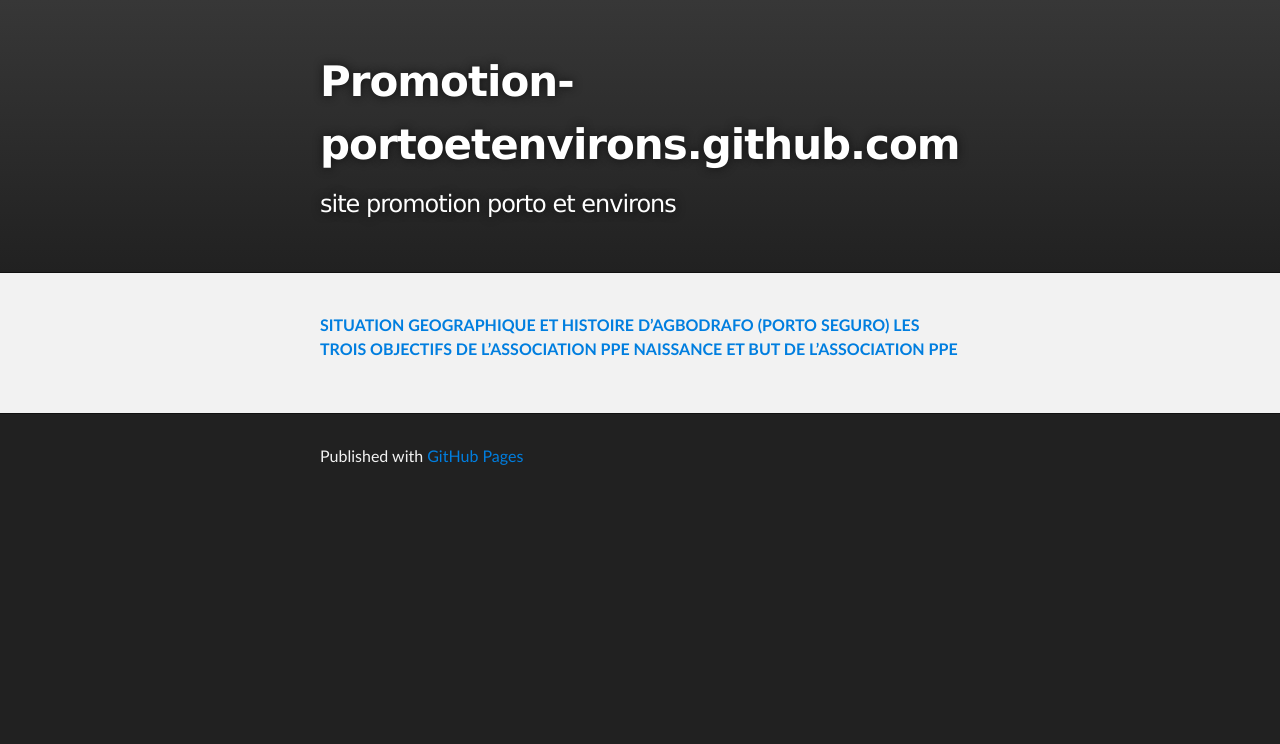
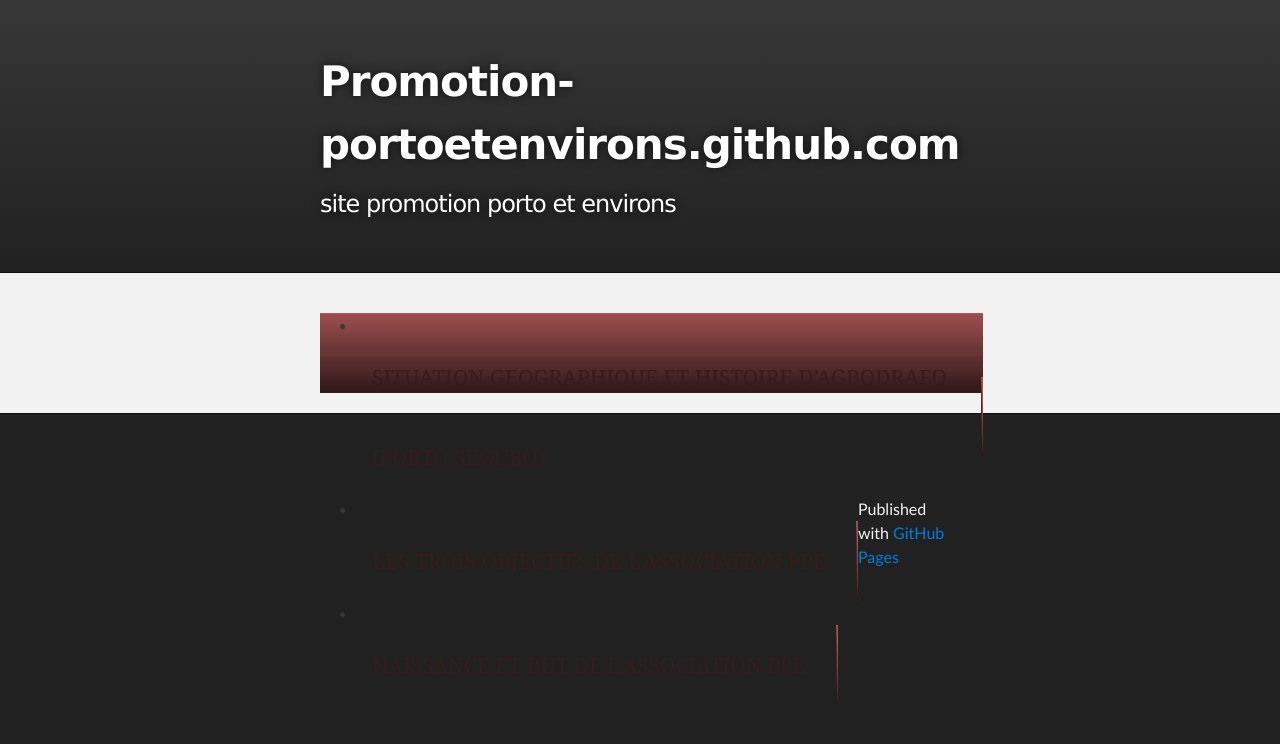
Before and after one commit to promotion-portoetenvirons/promotion-portoetenvirons.github.com, a Jekyll site: the page built from index.html, in a window 1280 px wide. Shown: the top 744 px of the page. Built offline with Jekyll 4.4.1, drawn with Linux system fonts in a browser that asks for light colours; Markdown is read by kramdown in place of the engine named in the settings.

Commit message:
mise en place menu

```diff
--- a/_layouts/default.html
+++ b/_layouts/default.html
@@ -7,6 +7,7 @@
     <meta name="description" content="Promotion-portoetenvirons.github.com : site promotion porto et environs" />
     <link rel="stylesheet" type="text/css" media="screen" href="/stylesheets/stylesheet.css" />
     <link rel="stylesheet" type="text/css" media="screen, projection" href="/stylesheets/screen.css" />
+	<link rel="stylesheet" type="text/css" media="screen, projection" href="/stylesheets/menu.css" />
   </head>
 
   <body>
--- a/index.html
+++ b/index.html
@@ -4,8 +4,8 @@ title: promotion porto et environs
 ---
 
 
-<div class="title">
+<ul>
 		{% for post in site.posts %}
-		<a href="{{ post.url }}">{{ post.title }}</a>
+		<li><a href="{{ post.url }}">{{ post.title }}</a></li>
 		{% endfor %}
-</div>
+</ul>
--- /dev/null
+++ b/stylesheets/menu.css
@@ -0,0 +1,30 @@
+ul {
+list-style-type: none;
+background-image: url(/images/navi_bg.png);
+height: 80px;
+width: 663px;
+margin: auto;
+}
+
+
+li {
+float: left;
+}
+
+ul a {
+background-image: url(/images/navi_bg_divider.png);
+background-repeat: no-repeat;
+background-position: right;
+padding-right: 32px;
+padding-left: 32px;
+display: block;
+line-height: 80px;
+text-decoration: none;
+font-family: Georgia, "Times New Roman", Times, serif;
+font-size: 21px;
+color: #371C1C;
+}
+
+ul a:hover {
+color: #FFF;
+}
```
Also changed, not shown: images/navi_bg.png (added), images/navi_bg_divider.png (added).
